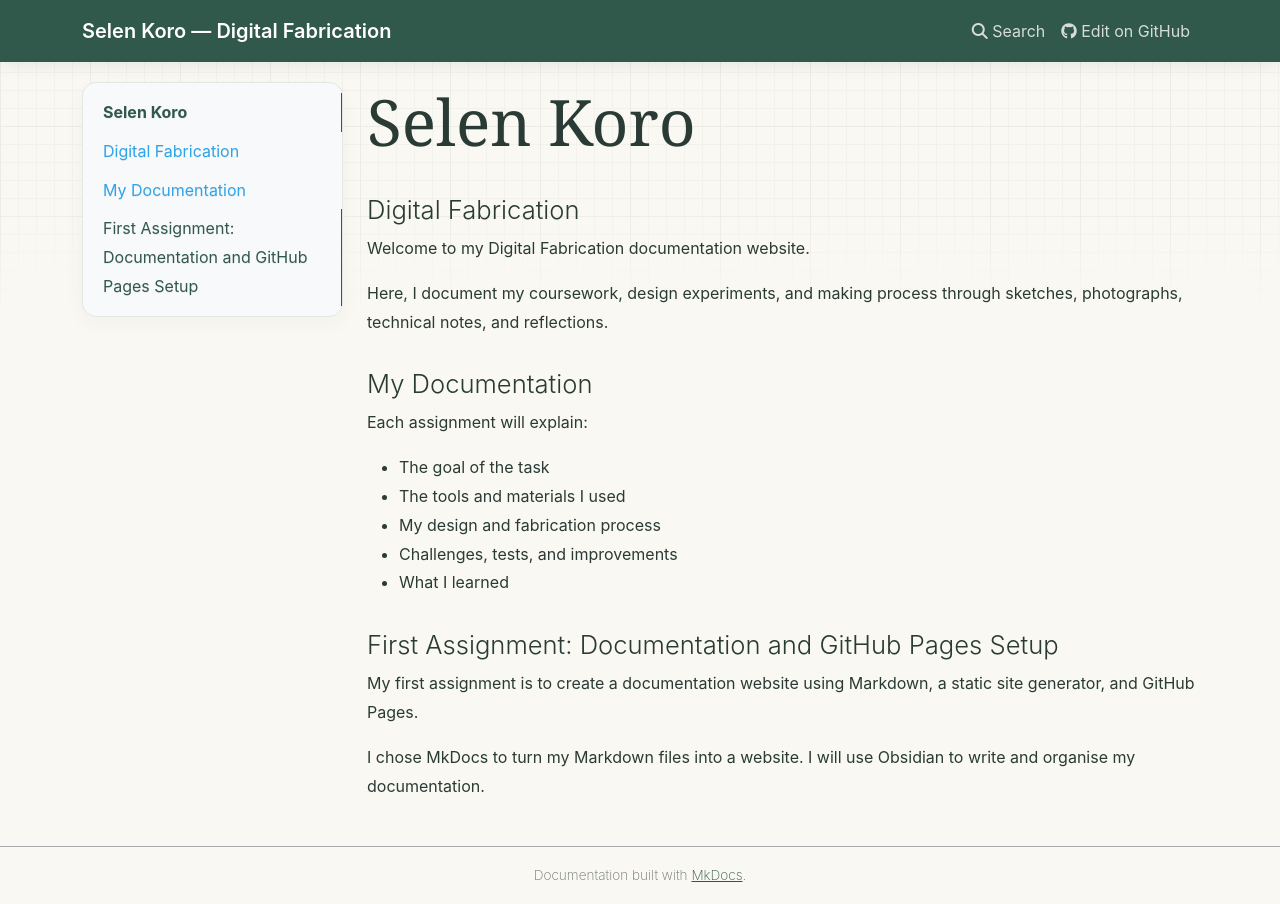
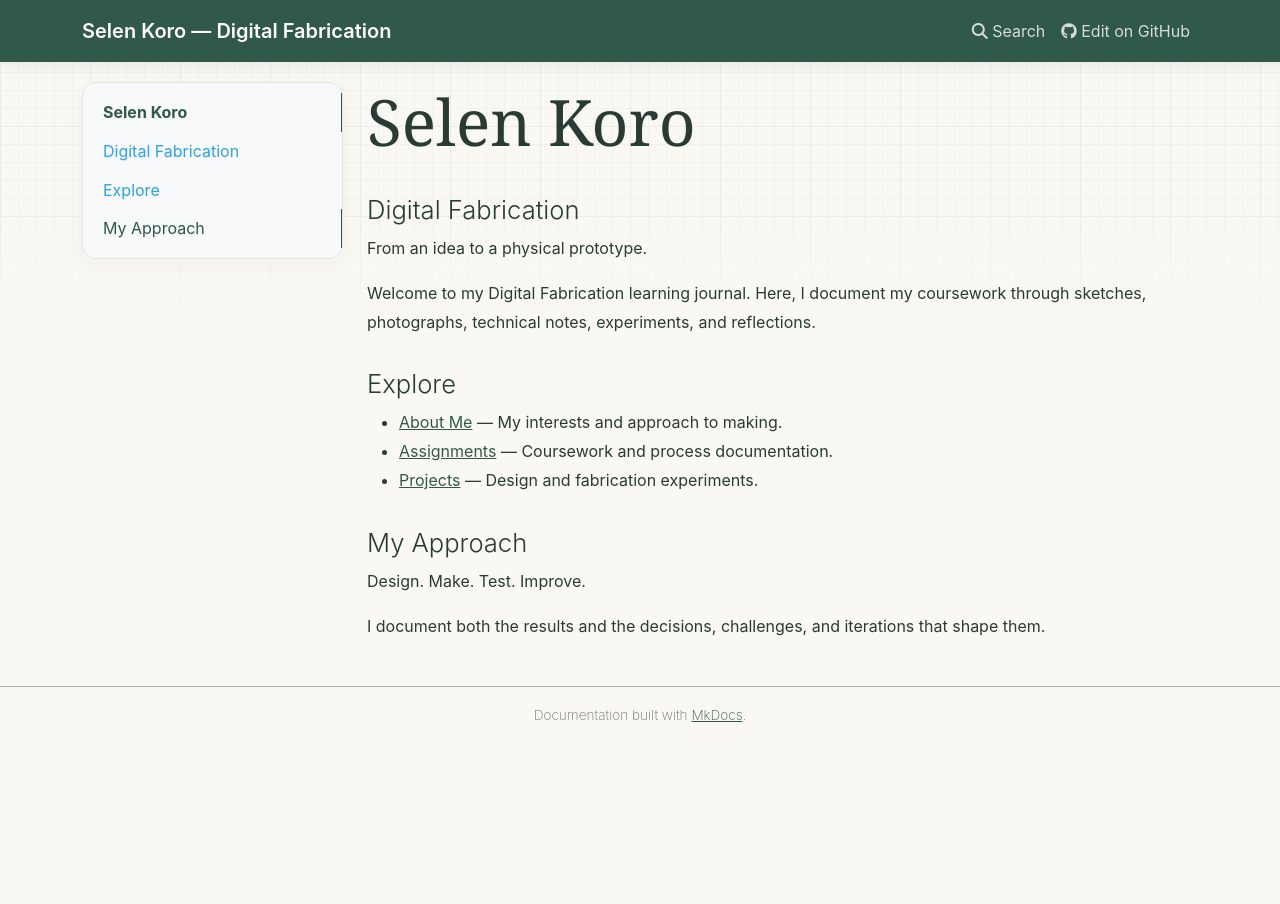
Before and after one commit to Koros1/digital-fabrication, an MkDocs documentation site: the page built from docs/index.md, in a window 1280 px wide. Built offline with MkDocs 1.6.1, drawn with Linux system fonts in a browser that asks for light colours; nearby versions of some CDN libraries.

Commit message:
Update index.md

```diff
--- a/docs/index.md
+++ b/docs/index.md
@@ -1,25 +1,21 @@
 # Selen Koro
 ## Digital Fabrication
 
-Welcome to my Digital Fabrication documentation website.
+From an idea to a physical prototype.
 
-Here, I document my coursework, design experiments, and making
-process through sketches, photographs, technical notes, and reflections.
+Welcome to my Digital Fabrication learning journal.
+Here, I document my coursework through sketches, photographs,
+technical notes, experiments, and reflections.
 
-## My Documentation
+## Explore
 
-Each assignment will explain:
+- [About Me](about.md) — My interests and approach to making.
+- [Assignments](assignments.md) — Coursework and process documentation.
+- [Projects](projects.md) — Design and fabrication experiments.
 
-- The goal of the task
-- The tools and materials I used
-- My design and fabrication process
-- Challenges, tests, and improvements
-- What I learned
+## My Approach
 
-## First Assignment: Documentation and GitHub Pages Setup
+Design. Make. Test. Improve.
 
-My first assignment is to create a documentation website using
-Markdown, a static site generator, and GitHub Pages.
-
-I chose MkDocs to turn my Markdown files into a website.
-I will use Obsidian to write and organise my documentation.
+I document both the results and the decisions, challenges,
+and iterations that shape them.
```
